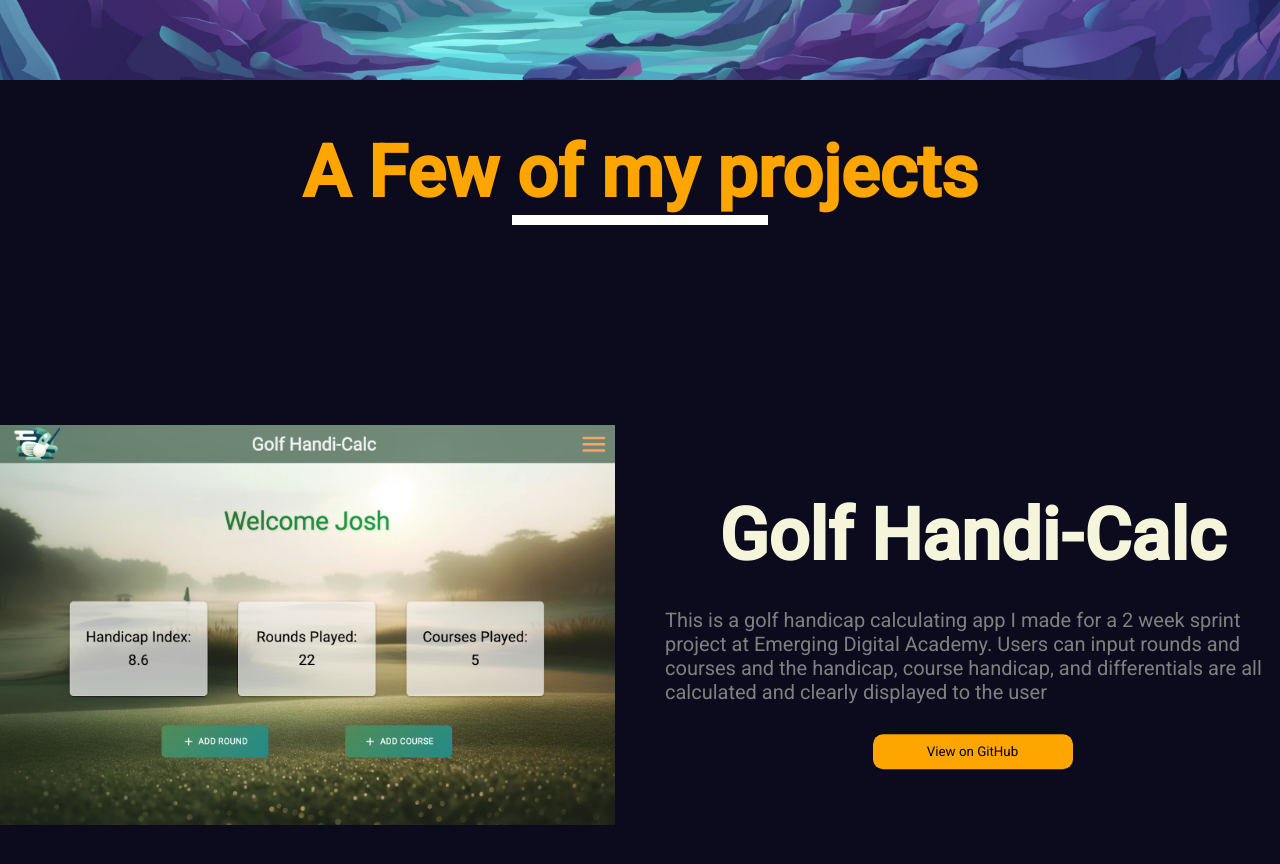
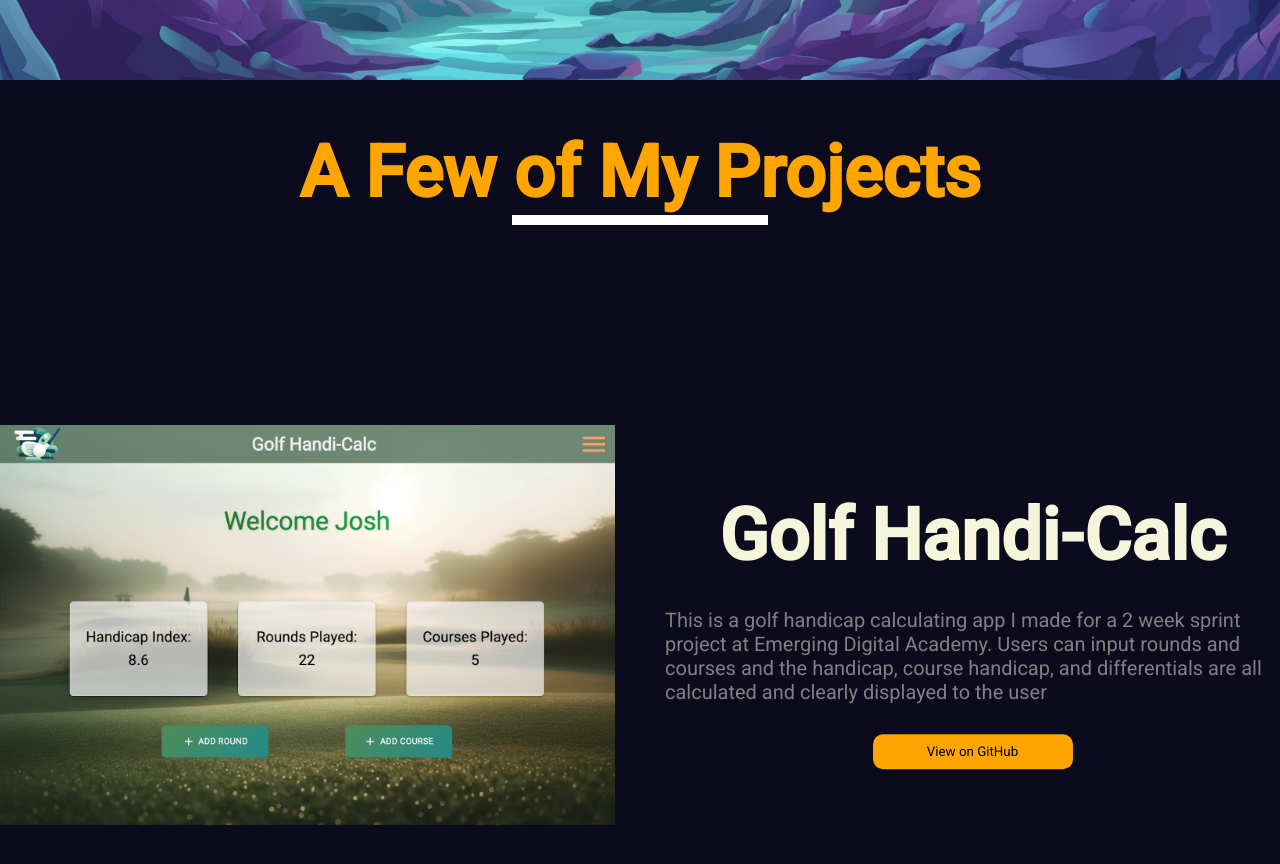
Before and after one commit to Kennyfergy/Portfolio, a React (Vite) app: page / in a window 1280 px wide. Shown: the part 3120-3984 px from the top of the page. Built offline with nearby package versions, Linux system fonts and the light colour scheme.

Commit message:
updated navbar for about me

```diff
--- a/src/App.jsx
+++ b/src/App.jsx
@@ -21,7 +21,7 @@ const App = () => {
       <section id="Services">
         <Parallax type="services" />
       </section>
-      <section>
+      <section id="About">
         <Services />
       </section>
       <section id="Portfolio">
--- a/src/components/portfolio/Portfolio.jsx
+++ b/src/components/portfolio/Portfolio.jsx
@@ -79,7 +79,7 @@ const Portfolio = () => {
   return (
     <div className="portfolio" ref={ref}>
       <div className="progress">
-        <h1>A Few of my projects</h1>
+        <h1>A Few of My Projects</h1>
         <motion.div style={{ scaleX }} className="progressBar"></motion.div>
       </div>
       {items.map((item) => (
--- a/src/components/sidebar/links/Links.jsx
+++ b/src/components/sidebar/links/Links.jsx
@@ -25,7 +25,7 @@ const itemVariants = {
 };
 
 const Links = () => {
-  const items = ["Homepage", "Services", "Portfolio", "Contact"];
+  const items = ["Homepage", "About", "Portfolio", "Contact"];
 
   return (
     <motion.div className="links" variants={variants}>
```
